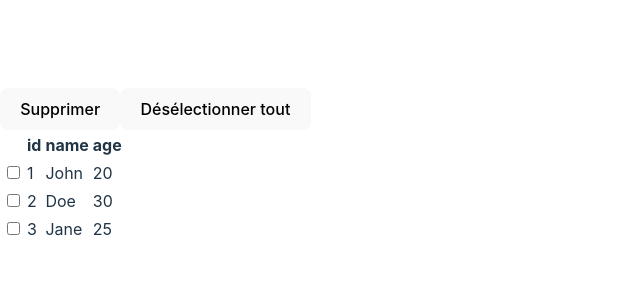
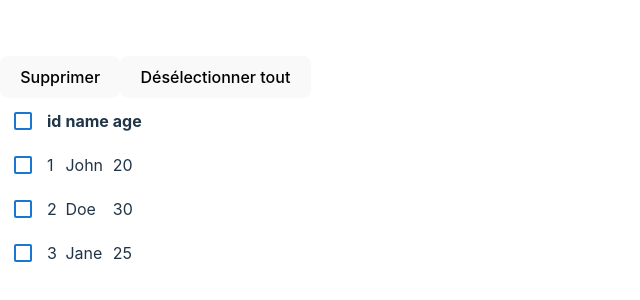
Before and after one commit to youneshenni/react-training-v4, a React (Vite) app: page / in a window 1280 px wide. Shown: the part 234-534 px from the top of the page, without its empty margins (0-640 px from the left). Built offline with nearby package versions, Linux system fonts and the light colour scheme.

Commit message:
feat(checkbox): select all

```diff
--- a/package.json
+++ b/package.json
@@ -10,6 +10,10 @@
     "preview": "vite preview"
   },
   "dependencies": {
+    "@emotion/react": "^11.11.4",
+    "@emotion/styled": "^11.11.0",
+    "@mui/icons-material": "^5.15.13",
+    "@mui/material": "^5.15.13",
     "react": "^18.2.0",
     "react-dom": "^18.2.0"
   },
--- a/src/App.jsx
+++ b/src/App.jsx
@@ -1,5 +1,11 @@
 /* eslint-disable react/prop-types */
 
+import {
+  CheckBox,
+  CheckBoxOutlineBlank,
+  IndeterminateCheckBoxOutlined,
+} from "@mui/icons-material";
+import { IconButton } from "@mui/material";
 import { createContext, useContext, useState } from "react";
 
 function App() {
@@ -20,7 +26,8 @@ function App() {
 
 function Table({ rows: propsRows, columns }) {
   const [rows, setRows] = useState(propsRows);
-  const { isChecked, clearCheckedRows } = useContext(checkboxContext);
+  const { isChecked, clearCheckedRows, checkedRows, selectAllRows } =
+    useContext(checkboxContext);
 
   return (
     <div>
@@ -34,7 +41,24 @@ function Table({ rows: propsRows, columns }) {
       <button onClick={clearCheckedRows}>Désélectionner tout</button>
       <table>
         <thead>
-          <th></th>
+          <th>
+            <IconButton
+              color="primary"
+              onClick={() =>
+                propsRows.every(({ id }) => checkedRows.includes(id))
+                  ? clearCheckedRows()
+                  : selectAllRows(propsRows.map(({ id }) => id))
+              }
+            >
+              {propsRows.every(({ id }) => checkedRows.includes(id)) ? (
+                <CheckBox />
+              ) : checkedRows.length ? (
+                <IndeterminateCheckBoxOutlined />
+              ) : (
+                <CheckBoxOutlineBlank />
+              )}
+            </IconButton>
+          </th>
           {columns.map((column) => (
             <th key={column.key}>{column.key}</th>
           ))}
@@ -69,11 +93,9 @@ export function TableCell({ children }) {
 export function Checkbox({ id }) {
   const { onCheck, isChecked } = useContext(checkboxContext);
   return (
-    <input
-      type="checkbox"
-      onChange={(e) => onCheck(id, e.target.checked)}
-      checked={isChecked(id)}
-    />
+    <IconButton color="primary" onClick={() => onCheck(id, !isChecked(id))}>
+      {isChecked(id) ? <CheckBox /> : <CheckBoxOutlineBlank />}
+    </IconButton>
   );
 }
 
@@ -82,6 +104,7 @@ const checkboxContext = createContext({
   onCheck: () => {},
   isChecked: () => {},
   clearCheckedRows: () => {},
+  selectAllRows: () => {},
 });
 
 function CheckboxContextProvider({ children }) {
@@ -99,6 +122,8 @@ function CheckboxContextProvider({ children }) {
 
   const isChecked = (id) => checkedRows.includes(id);
 
+  const selectAllRows = (rows) => setCheckedRows(rows);
+
   return (
     <checkboxContext.Provider
       value={{
@@ -106,6 +131,7 @@ function CheckboxContextProvider({ children }) {
         onCheck: handleCheck,
         clearCheckedRows,
         isChecked,
+        selectAllRows,
       }}
     >
       {children}
```
